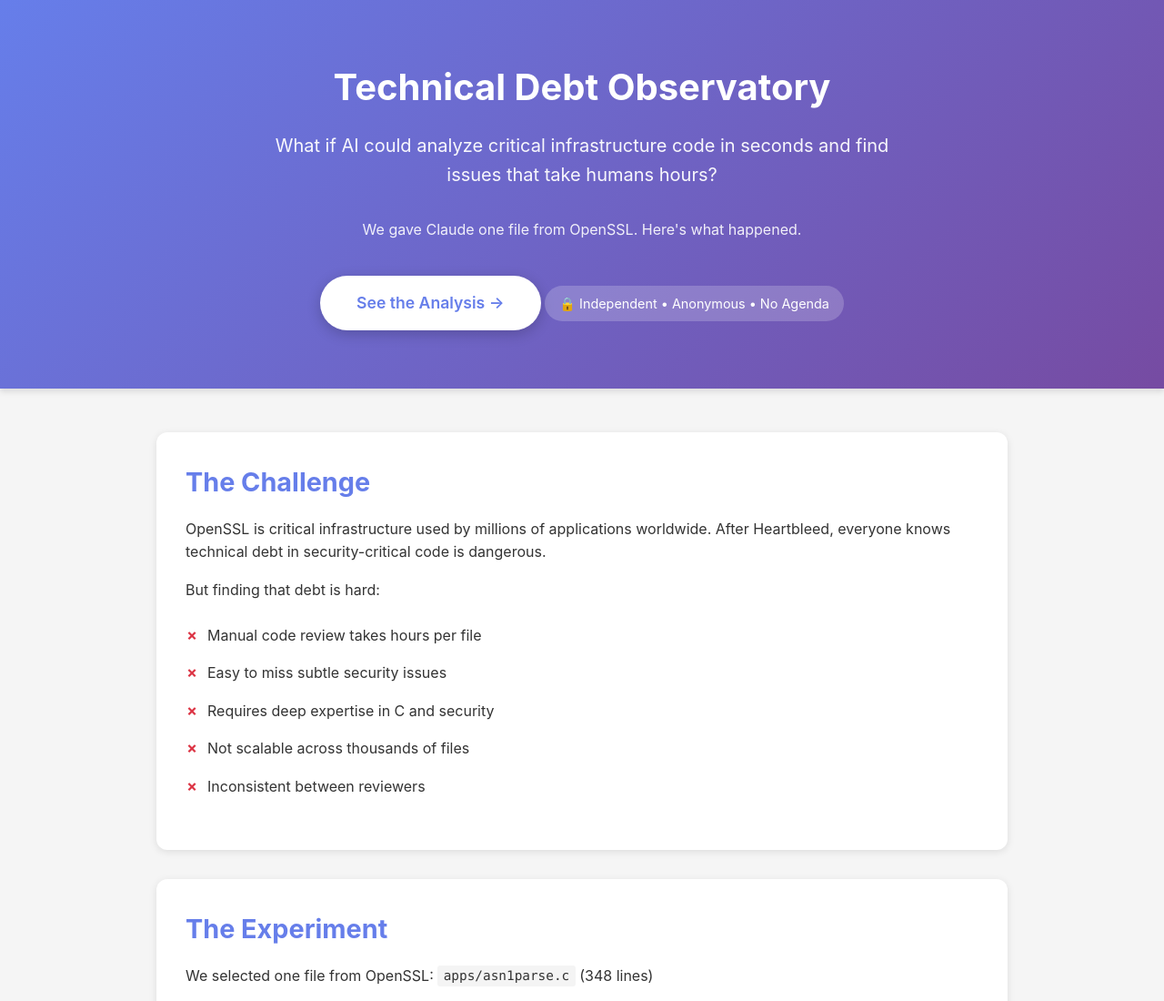
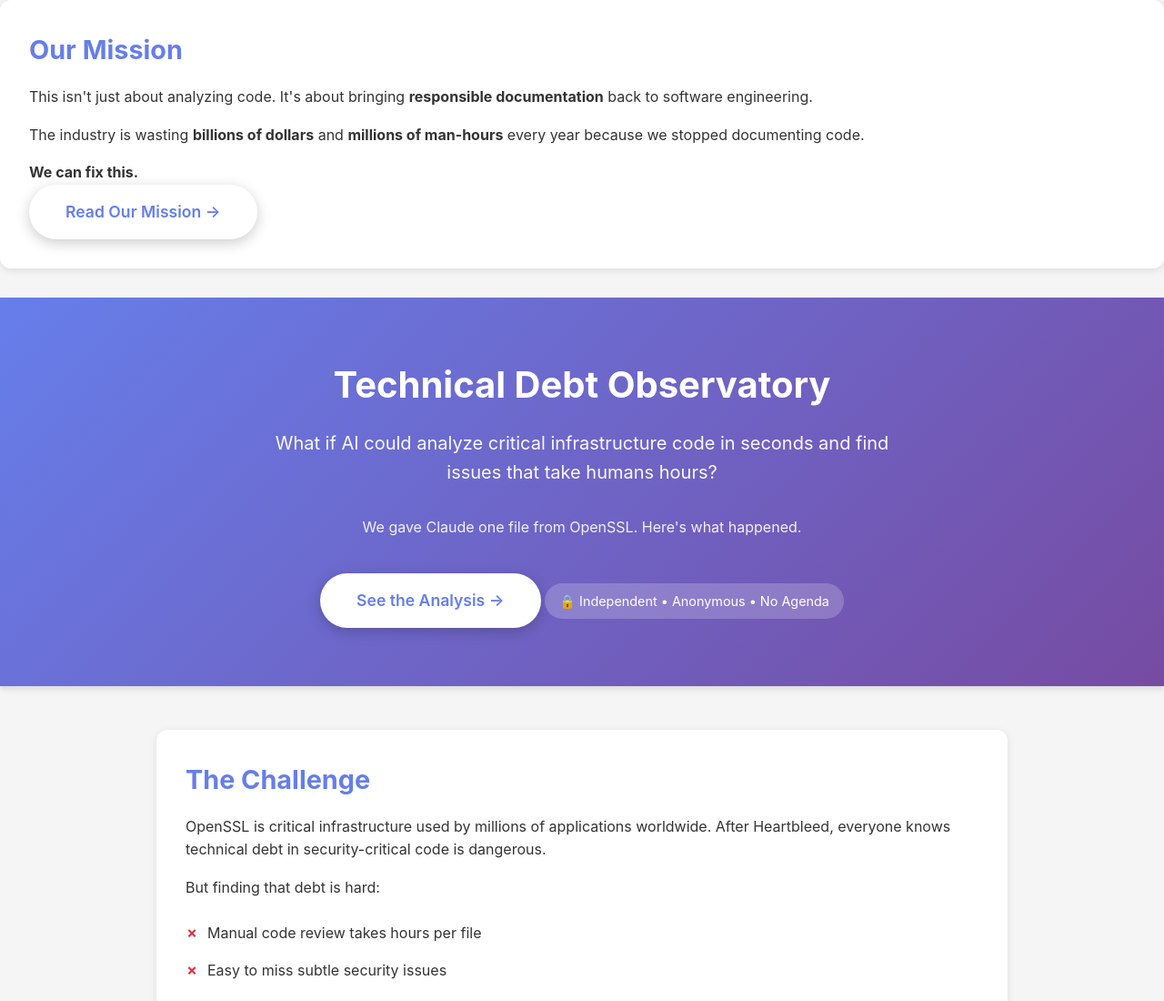
Before and after one commit to TechDebt-Observatory/tech-debt-showcase, a plain HTML site: page index.html in a window 1280 px wide. Shown: the top 1100 px of the page at 91% size. Drawn offline with Linux system fonts and the light colour scheme.

Commit message:
Update index.html

```diff
--- a/index.html
+++ b/index.html
@@ -199,6 +199,21 @@
     </style>
 </head>
 <body>
+    <div class="card">
+        <h2>Our Mission</h2>
+        <p>This isn't just about analyzing code. It's about bringing
+        <strong>responsible documentation</strong> back to software engineering.</p>
+        <p style="margin-top: 1rem;">
+            The industry is wasting <strong>billions of dollars</strong> and
+            <strong>millions of man-hours</strong> every year because we stopped
+            documenting code.
+        </p>
+        <p style="margin-top: 1rem;">
+            <strong>We can fix this.</strong>
+        </p>
+        <a href="goals.html" class="cta-button">Read Our Mission →</a>
+    </div>
+
     <div class="hero">
         <h1>Technical Debt Observatory</h1>
         <p>What if AI could analyze critical infrastructure code in seconds and find issues that take humans hours?</p>
```
